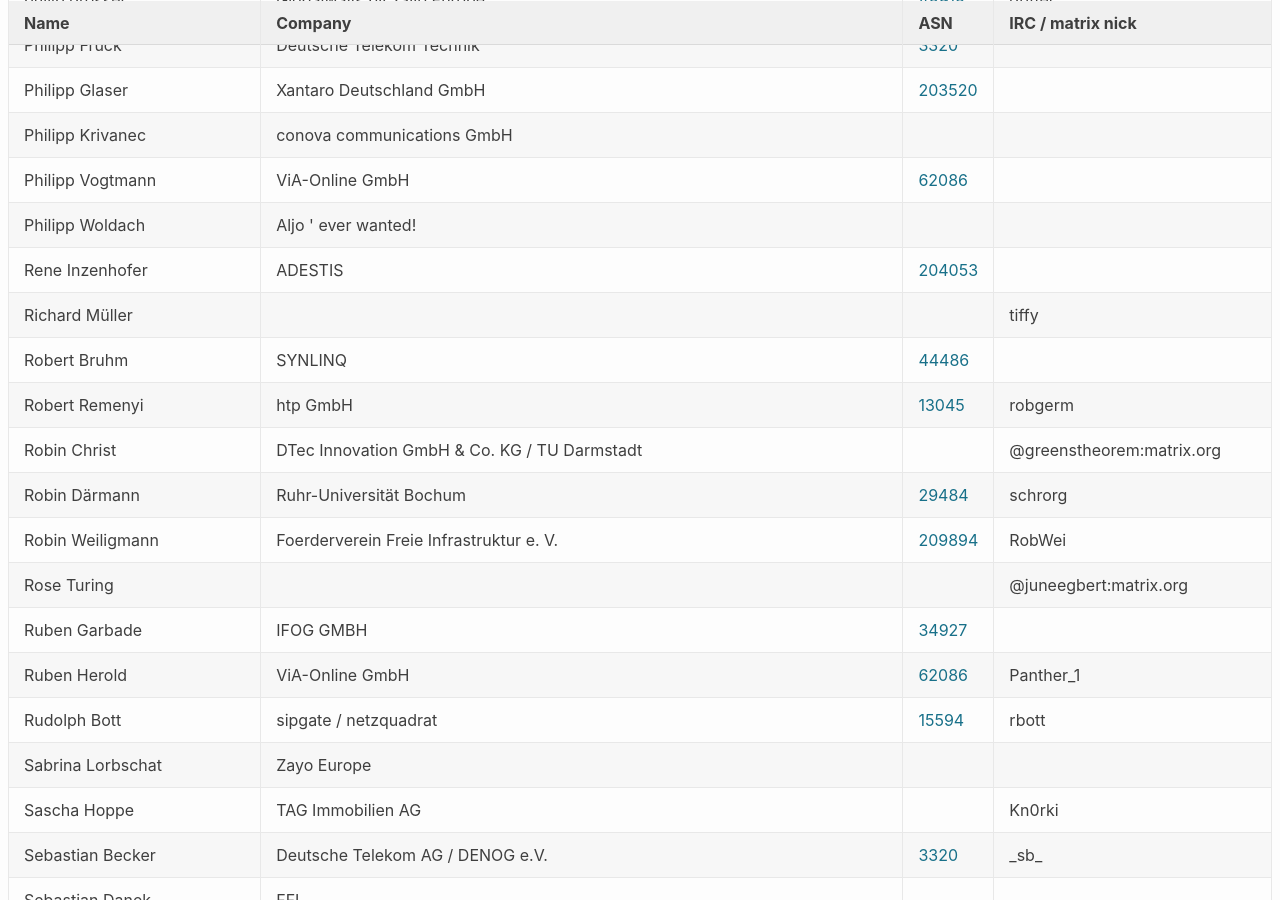
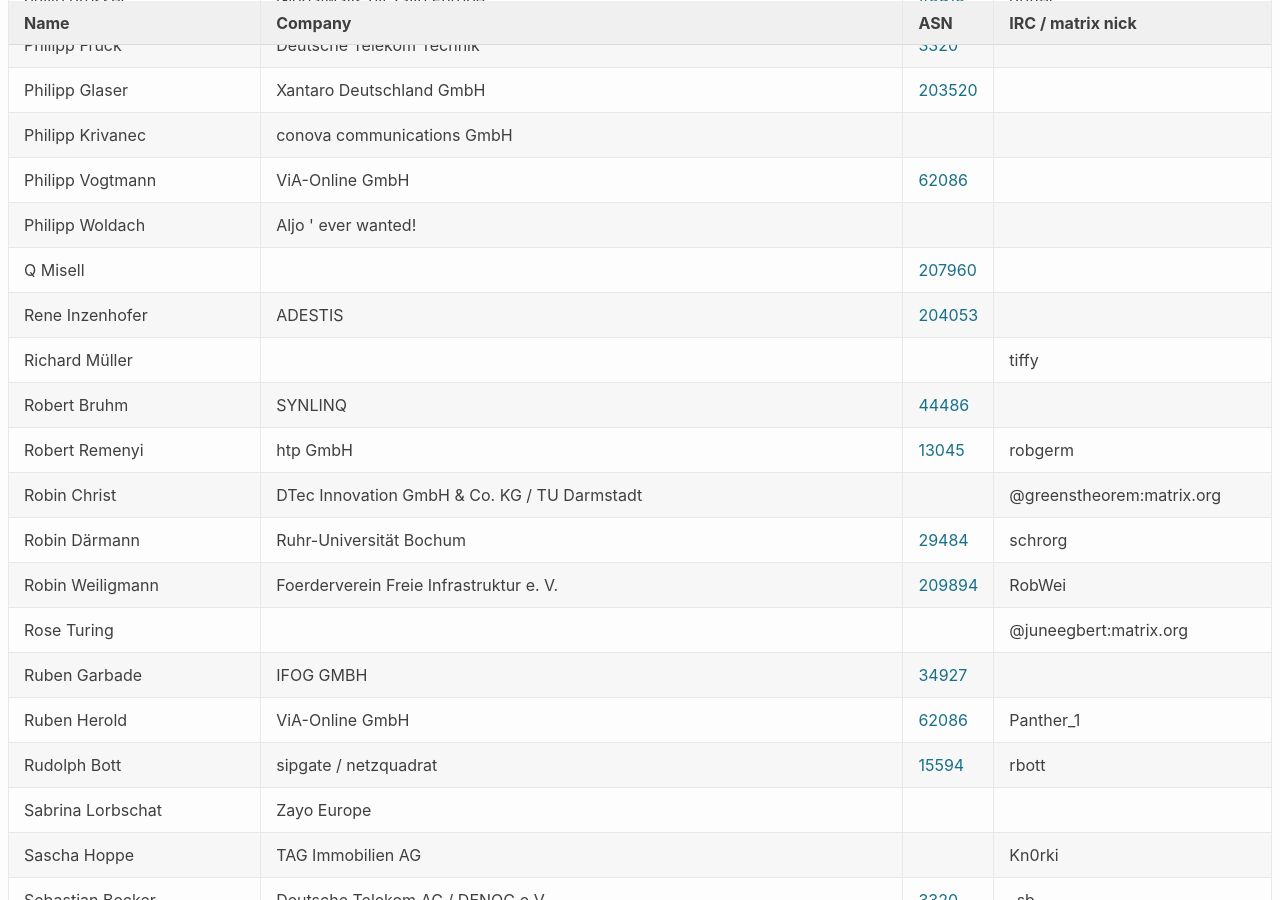
Before and after one commit to denog/pretix-attendeelist, a Jekyll site: the page built from denog17/index.markdown, in a window 1280 px wide and 900 px high, scrolled down 10459 px. Built offline with Jekyll 4.4.1, drawn with Linux system fonts in a browser that asks for light colours.

Commit message:
Latest data: Fri Aug  1 13:54:25 UTC 2025

```diff
--- a/_data/attendees_denog17_onsite.json
+++ b/_data/attendees_denog17_onsite.json
@@ -1404,6 +1404,12 @@
     "asn": null
   },
   {
+    "name": "Q Misell",
+    "company": null,
+    "irc": null,
+    "asn": "207960"
+  },
+  {
     "name": "Rene Inzenhofer",
     "company": "ADESTIS",
     "irc": null,
```
